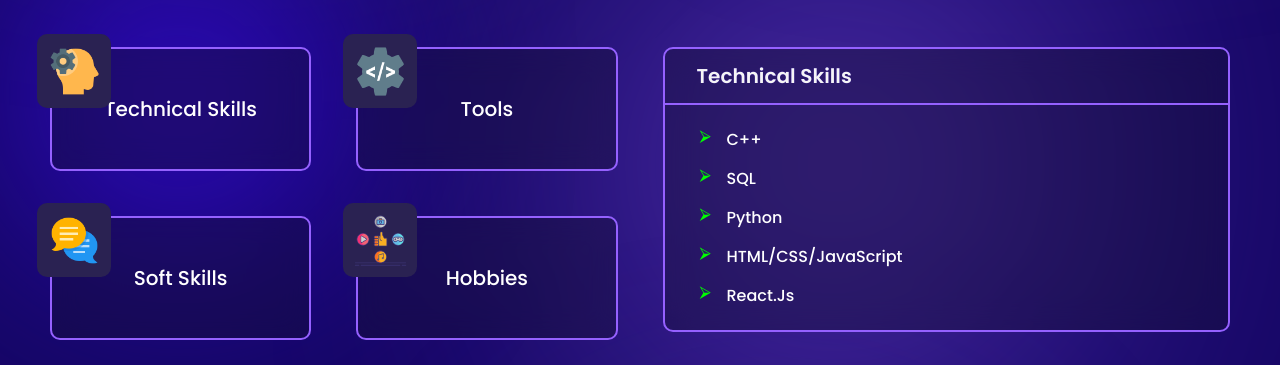
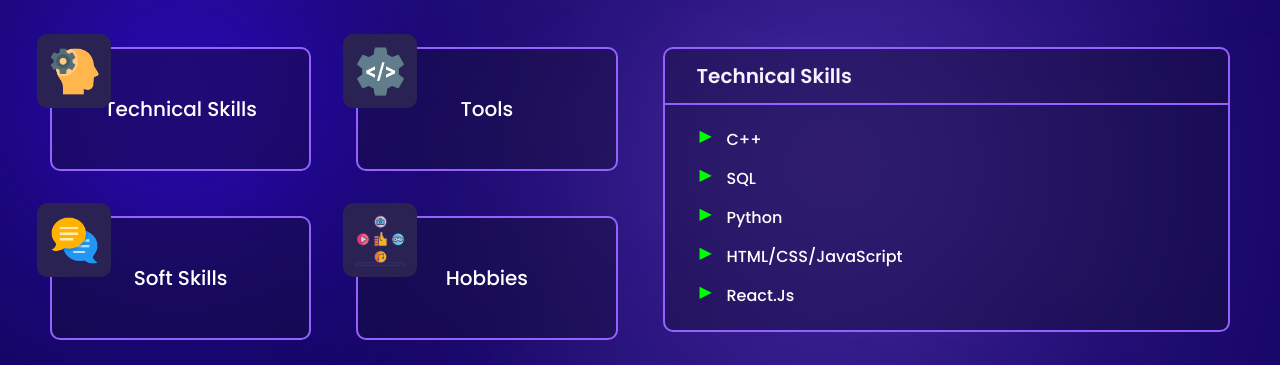
Before and after one commit to Ashu8408/my_portfolio, a React (Create React App) app: page / in a window 1280 px wide. Shown: the part 1055-1420 px from the top of the page. Built offline with nearby package versions, Linux system fonts and the light colour scheme.

Commit message:
changing arrow

```diff
--- a/src/Components/Projects/ProjectCard/ProjectCard.css
+++ b/src/Components/Projects/ProjectCard/ProjectCard.css
@@ -55,7 +55,7 @@
 }
 
 .project-card ul li::after {
-  content: '\2B9A';
+  content: '\25B6';
   position: absolute;
   color: lime;
   left: -18px;
--- a/src/Components/Skills/SkillsInfoCard/SkillsInfoCard.css
+++ b/src/Components/Skills/SkillsInfoCard/SkillsInfoCard.css
@@ -40,7 +40,7 @@
 }
 
 .arrow-bullet li::before {
-    content: '\2B9A'; /* Unicode arrow right character */
+    content: '\25B6'; /* Unicode arrow right character */
     margin-right: 0;
 }
 .arrow-bullet li {
@@ -49,7 +49,7 @@
 }
 
 .arrow-bullet li::before {
-    content: '\2B9A';
+    content: '\25B6';
     position: absolute;
     color: lime;
     left: 0;
```
